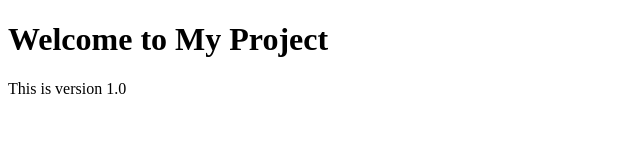
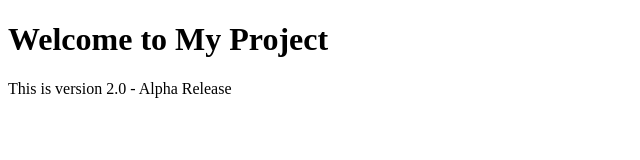
Before and after one commit to abigbad/teammates, a plain HTML site: page index.html in a window 1280 px wide. Shown: the whole page, without its empty margins (0-640 px from the left). Drawn offline with Linux system fonts and the light colour scheme.

Commit message:
update to version 2.0 Alpha

```diff
--- a/index.html
+++ b/index.html
@@ -5,6 +5,6 @@
 </head>
 <body>
     <h1>Welcome to My Project</h1>
-    <p>This is version 1.0</p>
+    <p>This is version 2.0 - Alpha Release</p>
 </body>
 </html>
```
